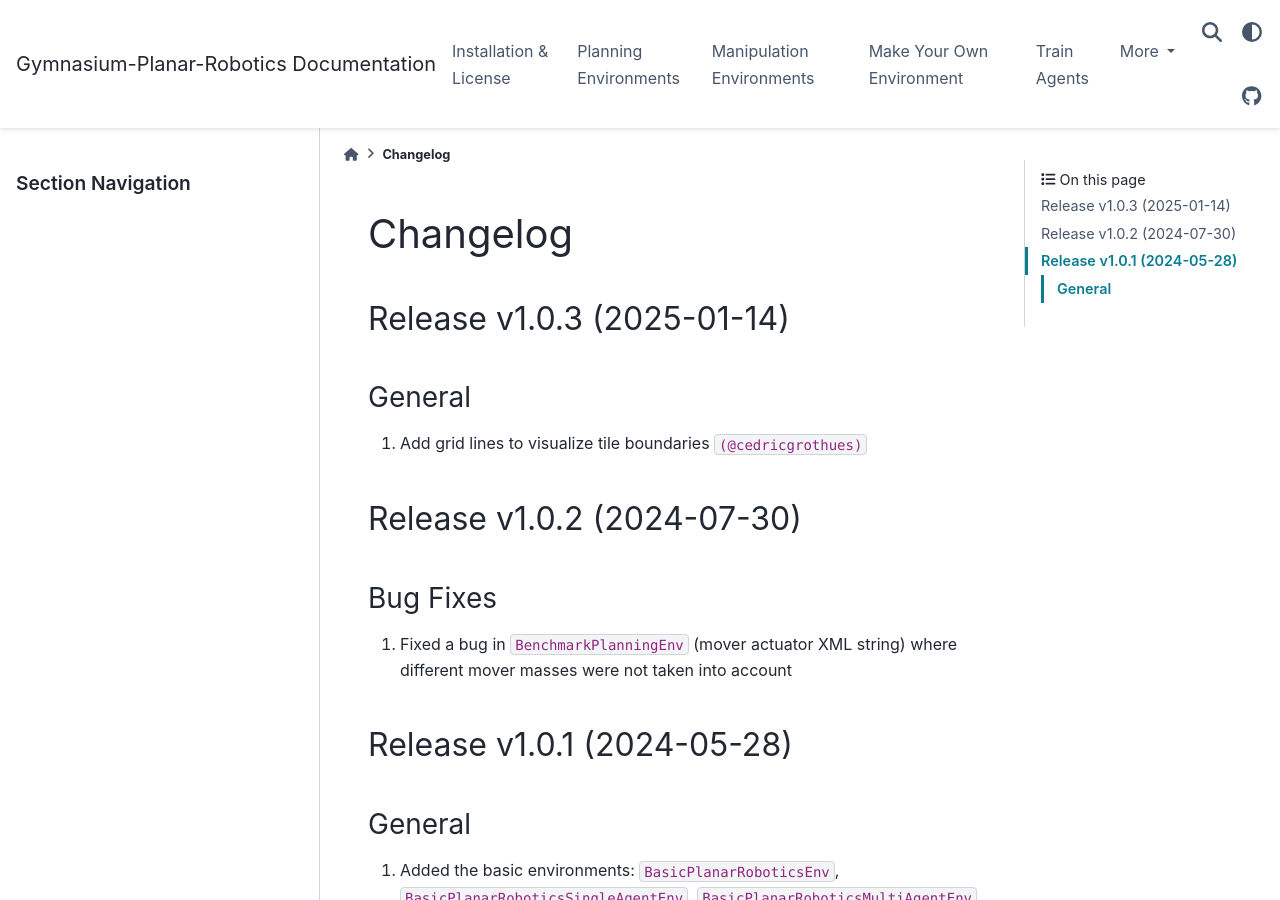
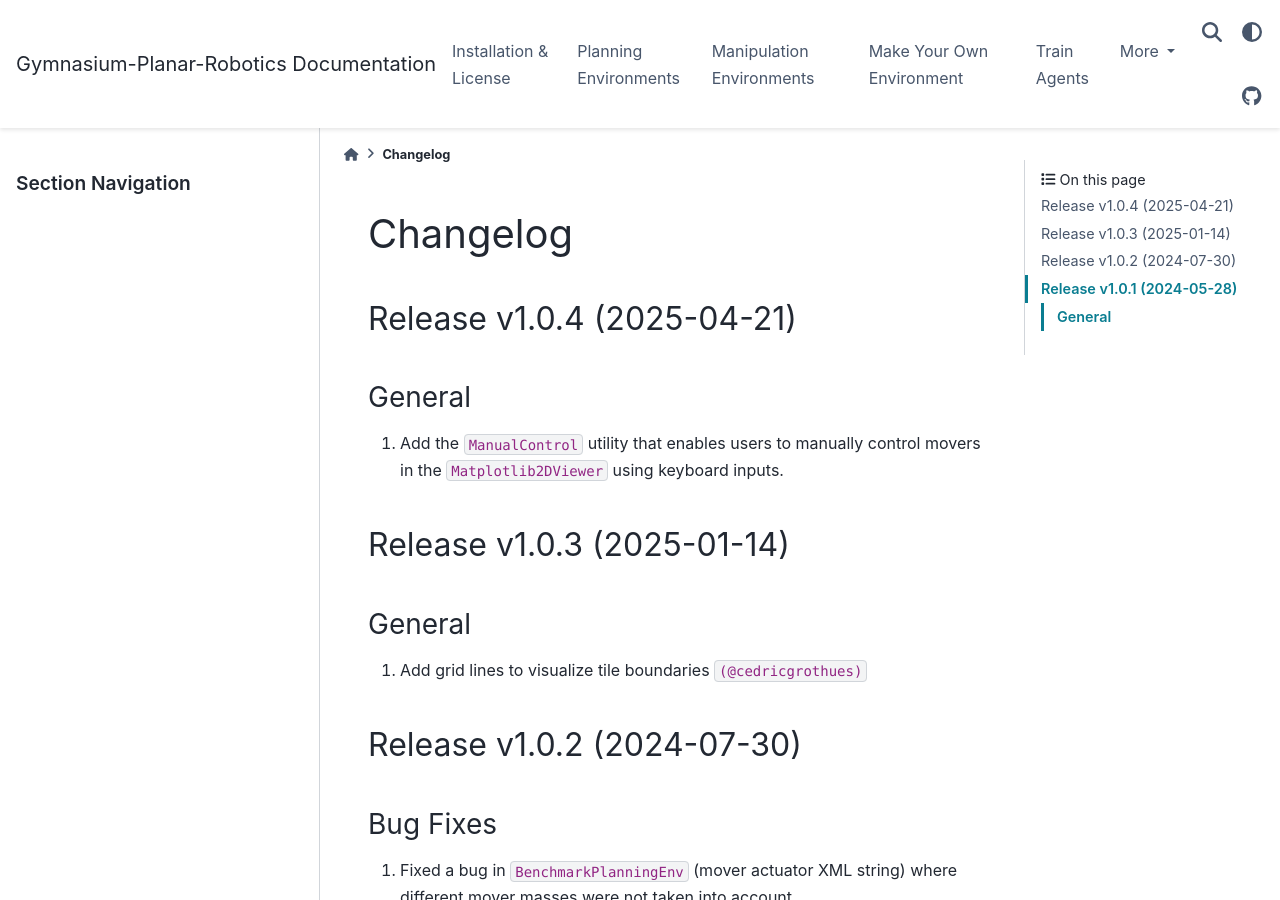
Before and after one commit to ubi-coro/gymnasium-planar-robotics, a Sphinx documentation site: the page built from docs/changelog.rst, in a window 1280 px wide and 900 px high. Built offline with Sphinx 7.4.7 and the PyData theme 0.15.4, drawn with Linux system fonts in a browser that asks for light colours; cross-references to code outside the pages are shown as plain code.

Commit message:
v1.0.4: Update changelog

```diff
--- a/docs/changelog.rst
+++ b/docs/changelog.rst
@@ -1,5 +1,12 @@
 Changelog
 =========
+
+Release v1.0.4 (2025-04-21)
+---------------------------
+
+General
+^^^^^^^
+1. Add the ``ManualControl`` utility that enables users to manually control movers in the ``Matplotlib2DViewer`` using keyboard inputs.
 
 Release v1.0.3 (2025-01-14)
 ---------------------------
--- a/gymnasium_planar_robotics/__init__.py
+++ b/gymnasium_planar_robotics/__init__.py
@@ -1,4 +1,4 @@
-__version__ = '1.0.3'
+__version__ = '1.0.4'
 
 from gymnasium.envs.registration import register
 
```
